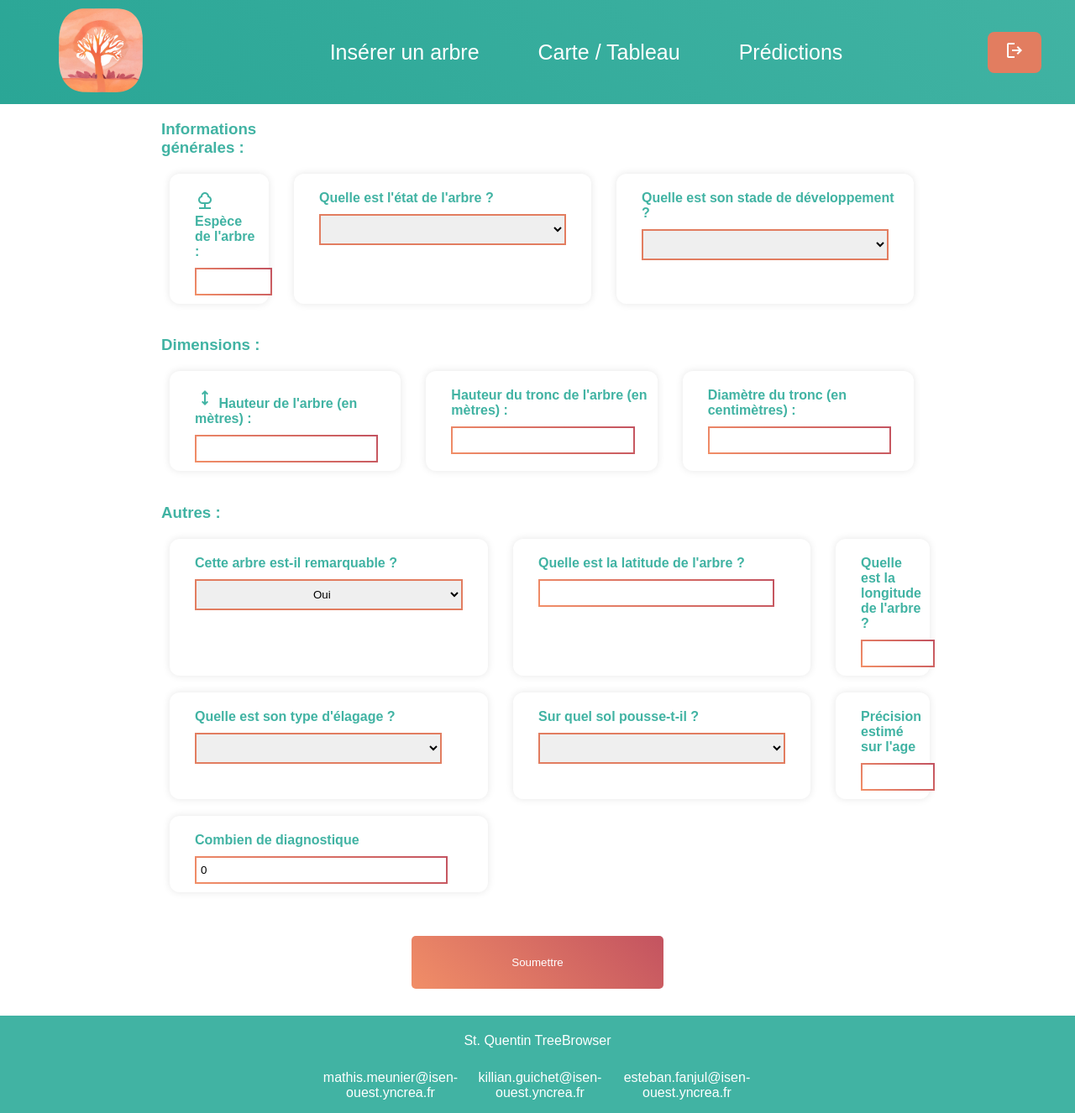
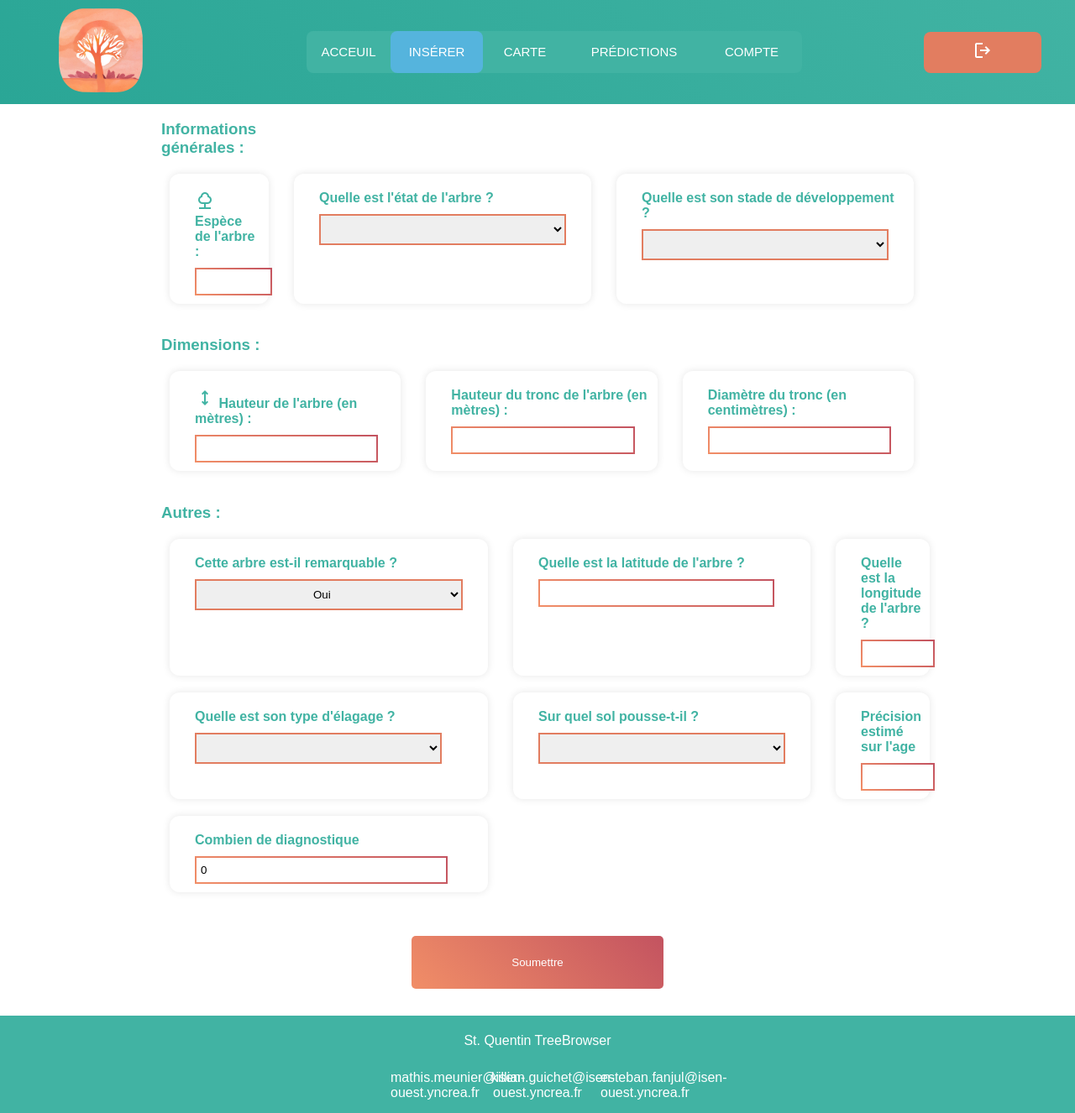
Before and after one commit to Ackimixs/projetA3, a PHP site: page /insert.html in a window 1280 px wide. Shown: the whole page at 84% size. Run offline with PHP 8.4, Linux system fonts and the light colour scheme; data that the repository does not hold is empty; some libraries are stand-ins or nearby versions.

Commit message:
navba o sur toutes les pages pour linstant

```diff
--- a/index.html
+++ b/index.html
@@ -17,9 +17,9 @@
             </div>
 
             <nav>
-                <a href="#">Acceuil</a>
-                <a href="#">Insérer</a>
-                <a href="#">Carte</a>
+                <a href="index.html">Acceuil</a>
+                <a href="insert.html">Insérer</a>
+                <a href="visualisation.html">Carte</a>
                 <a href="#">Prédictions</a>
                 <a href="#">Compte</a>
                 <div class="animation start-home"></div>
--- a/insert.html
+++ b/insert.html
@@ -16,14 +16,17 @@
                 <a href="index.html">
                     <img class= "logo" src="/images/Logo site web.png" alt="Main image placeholder">
                 </a>
-
             </div>
 
-            <nav class="nav">
-                <a href="insert.html">Insérer un arbre</a>
-                <a href="visualisation.html">Carte / Tableau</a>
+            <nav>
+                <a href="index.html">Acceuil</a>
+                <a href="insert.html">Insérer</a>
+                <a href="visualisation.html">Carte</a>
                 <a href="#">Prédictions</a>
+                <a href="#">Compte</a>
+                <div class="animation start-inser"></div>
             </nav>
+
             <a href="auth.html" class="btn-login"><span class="material-symbols-outlined">
                 logout
                 </span>
--- a/style/insert.css
+++ b/style/insert.css
@@ -22,6 +22,7 @@ header {
 .header-container {
     display: flex;
     justify-content: space-between;
+    align-content: center;
     align-items: center;
     padding: 0 20px;
 }
@@ -30,22 +31,80 @@ header {
     max-height: 50%;
 
 }
-.nav {
-    display: flex;
-    gap: 60px;
-    font-size: 25px;
+
+.header-container nav {
+	margin: 0;
+
+	position: relative;
+	width: 590px;
+	height: 50px;
+	background-color: #41B3A3;
+	border-radius: 8px;
+	font-size: 0;
 }
-.nav a {
-    color: white;
-    text-decoration: none;
-    padding: 5px;
-    transition: background-color 0.3s ease, border-radius 0.3s ease;
-    border-radius: 9px;
+.header-container nav a {
+	line-height: 50px;
+	height: 100%;
+	font-size: 15px;
+	display: inline-block;
+	position: relative;
+	z-index: 1;
+	text-decoration: none;
+	text-transform: uppercase;
+	text-align: center;
+	color: white;
+	cursor: pointer;
+}
+.header-container nav .animation {
+	position: absolute;
+	height: 100%;
+	top: 0;
+	z-index: 0;
+	transition: all .5s ease 0s;
+	border-radius: 8px;
 }
 
-.nav a:hover {
-    background-color: #E27D60;
-    border-radius: 9px;
+/*Pour la taille des boutons*/
+a:nth-child(1) {
+	width: 100px;
+}
+a:nth-child(2) {
+	width: 110px;
+}
+a:nth-child(3) {
+	width: 100px;
+}
+a:nth-child(4) {
+	width: 160px;
+}
+a:nth-child(5) {
+	width: 120px;
+}
+
+.header-container nav .start-home, a:nth-child(1):hover~.animation {
+	width: 100px;
+	left: 0;
+	background-color: #55B4DD;
+}
+.header-container nav .start-inser, a:nth-child(2):hover~.animation {
+	width: 110px;
+	left: 100px;
+	background-color: #55B4DD;
+}
+.header-container nav .start-map, a:nth-child(3):hover~.animation {
+	width: 100px;
+	left: 210px;
+	background-color: #55B4DD;
+}
+.header-container nav .start-predict, a:nth-child(4):hover~.animation {
+	width: 160px;
+	left: 310px;
+	background-color: #55B4DD;
+}
+.header-container nav .start-account, a:nth-child(5):hover~.animation {
+	width: 120px;
+	left: 470px;
+	background-color: #55B4DD;
 }
 
 .btn-login {
```
Also changed, not shown: style/visualisation.css (+74 -12 lines), visualisation.html (+11 -5 lines).
